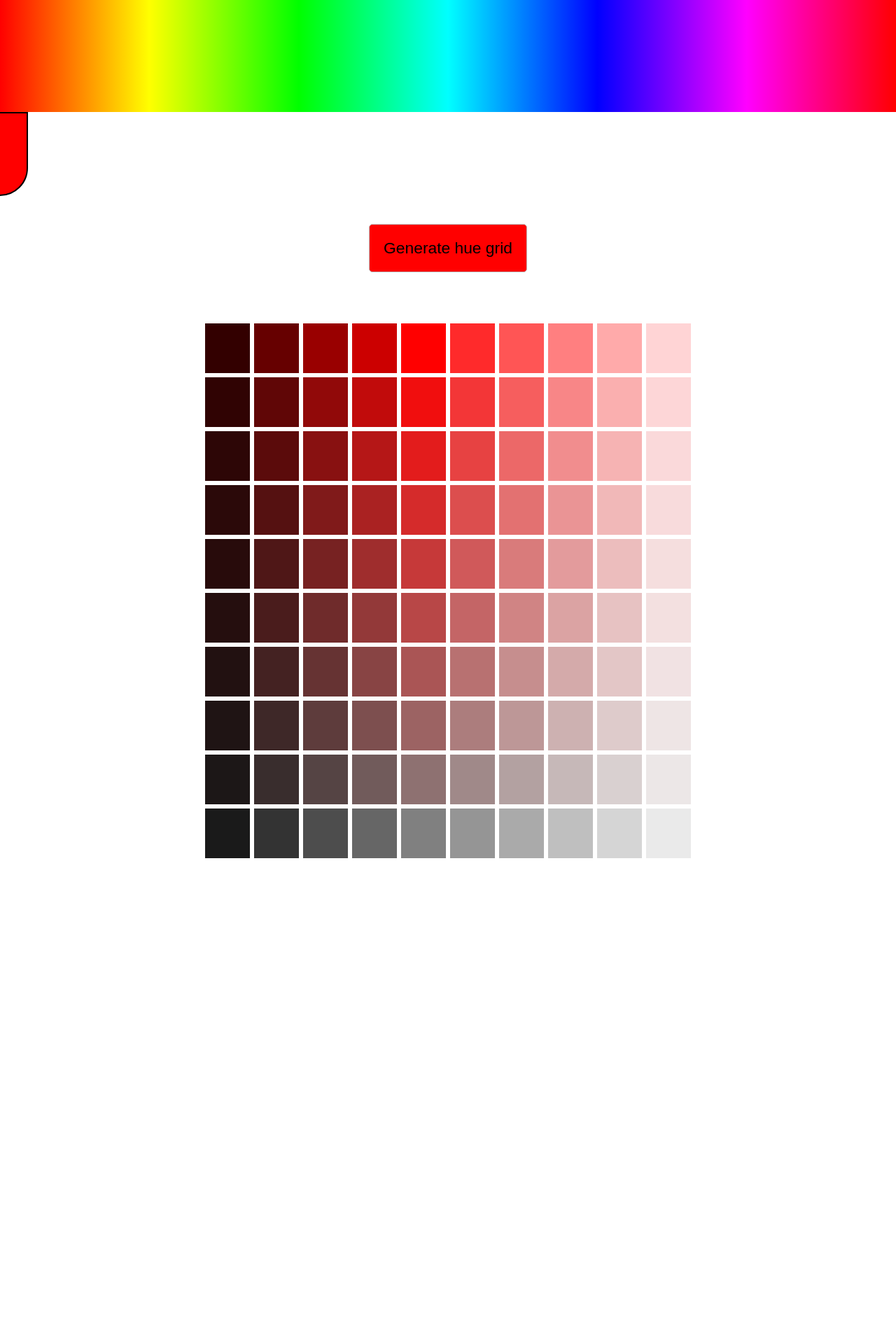
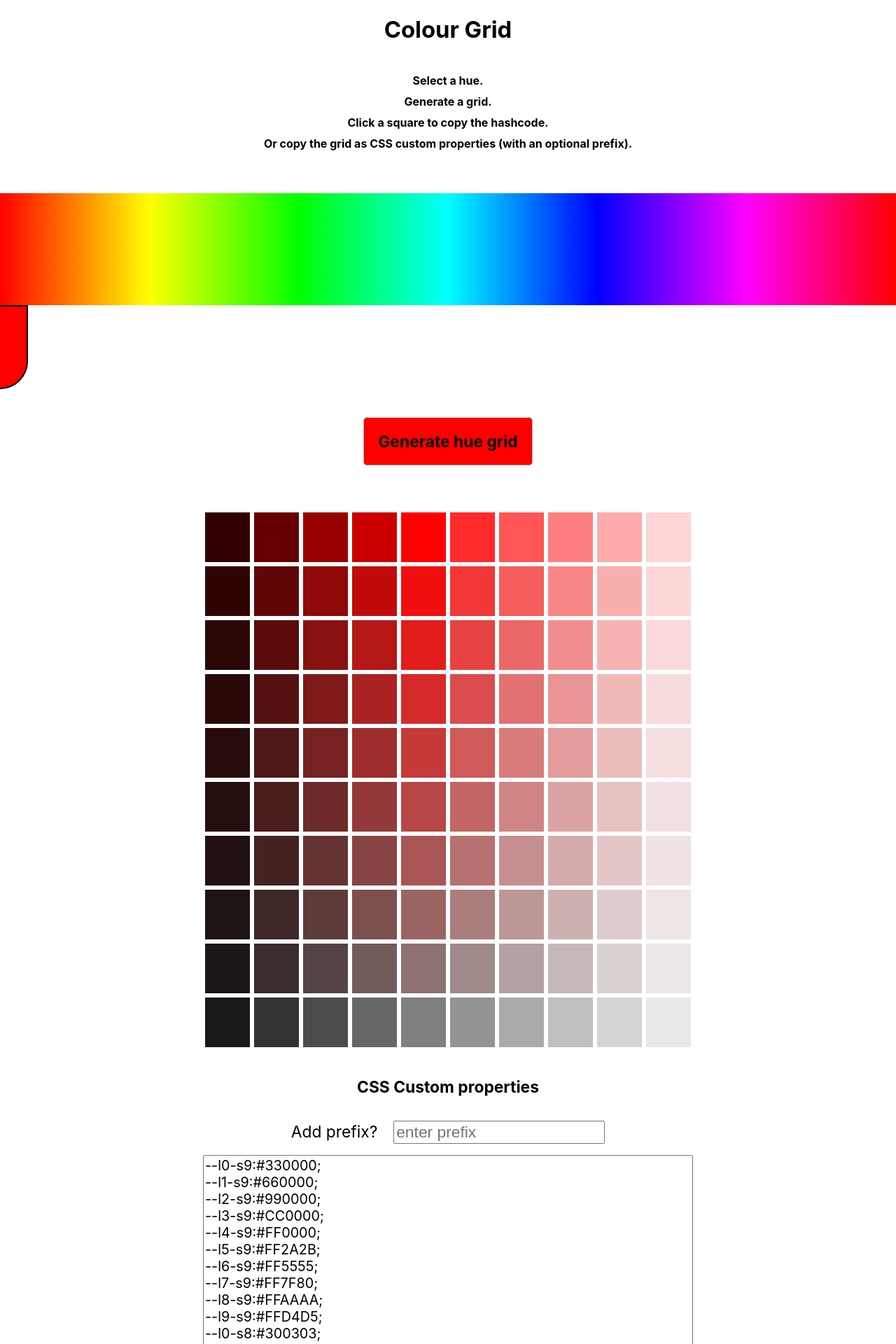
Before and after one commit to Elliotclyde/Colour-Grid, a React (Create React App) app: page / in a window 1280 px wide. Shown: the top 1920 px of the page at 70% size. Before the commit the page ends 1229 px from the top, so only its background shows below. Built offline with nearby package versions, Linux system fonts and the light colour scheme.

Commit message:
Added text and created accelorating selector

```diff
--- a/src/App.js
+++ b/src/App.js
@@ -1,6 +1,6 @@
 import React, { useState, useEffect, useRef } from 'react';
 import xToColour from './xToColour';
-import processGridColour from './GridUtils';
+import { processGridColour, rgbToHex, copyToClipBoard } from './GridUtils';
 
 function keepInScreen(x) {
   if (x < 0) {
@@ -12,12 +12,17 @@ function keepInScreen(x) {
   return x;
 }
 
-function ColourTab({ x, colour, onMouseDown,onKeyDown,onKeyUp }) {
+function keepInSpeedLimit(count){
+  var returnCount =Math.ceil(count/4)
+  return (returnCount>10)?10:returnCount;
+}
+
+function ColourTab({ x, colour, onMouseDown, onKeyDown, onKeyUp }) {
   const styles = {
     transform: `translate(calc(${x}px - 50%), 0px)`,
     backgroundColor: colour
   };
-  return <button style={styles} onKeyDown={onKeyDown} onKeyUp={onKeyUp} onMouseDown={onMouseDown} id="colour-tab"className="colour-tab"></button>;
+  return <button style={styles} onKeyDown={onKeyDown} onKeyUp={onKeyUp} onMouseDown={onMouseDown} id="colour-tab" className="colour-tab"></button>;
 }
 
 function ColourBox({ setColour, colour }) {
@@ -26,10 +31,12 @@ function ColourBox({ setColour, colour }) {
   const xRef = useRef();
   const stopBudgeInterval = useRef(() => { });
   const keyDown = useRef();
+  const keyHeldCount =useRef(0);
   const [currentWidth, setCurrentWidth] = useState(window.innerWidth);
 
+
   useEffect(() => {
-    xRef.current=x;
+    xRef.current = x;
     window.addEventListener('mouseup', onMouseUp);
     window.addEventListener('mousemove', onMouseMove);
     window.addEventListener('resize', onResize);
@@ -43,20 +50,22 @@ function ColourBox({ setColour, colour }) {
 
   function budge(direction) {
 
-    if(direction==="ArrowLeft"){
-      setX(keepInScreen(xRef.current-1));
+    if (direction === "ArrowLeft") {
+      setX(keepInScreen(xRef.current - keepInSpeedLimit(keyHeldCount.current)));
     }
-    if(direction==="ArrowRight"){
-      setX(keepInScreen(xRef.current+1));
+    if (direction === "ArrowRight") {
+      setX(keepInScreen(xRef.current + keepInSpeedLimit(keyHeldCount.current)));
     }
     setColour(xToColour(xRef.current));
     xRef.current = keepInScreen(x);
+    keyHeldCount.current=keyHeldCount.current+1;
   }
   function onKeyUp(e) {
     const key = e.key;
     if (key === keyDown.current) {
       stopBudgeInterval.current();
       keyDown.current = null;
+      keyHeldCount.current=0;
     }
   }
   function onKeyDown(e) {
@@ -104,21 +113,67 @@ function GridBuilder({ colour, gridColour, onGenerateHueGrid }) {
   const grid = createGrid(gridColour);
   return (
     <div className="grid-builder">
-      <a href="#grid"  className="hue-button" style={{ backgroundColor: colour }} onClick={onGenerateHueGrid}>Generate hue grid</a>
+      <a href="#grid" className="hue-button" id="hue-button" style={{ backgroundColor: colour }} onClick={onGenerateHueGrid}>Generate hue grid</a>
       <div className="grid-spacer"></div>
       <div id="grid" className="grid">
         {
           grid.map((row, rowIndex) => {
-            const newRow = row.map((item, columnIndex) => {
-              return <button key={`grid-item-row${rowIndex}-column-${columnIndex}`} className="grid-item"
-                style={{ backgroundColor: processGridColour(item, columnIndex, rowIndex) }}></button>
-            });
+            const newRow = row.map(
+              (item, columnIndex) => {
+                return <GridItem
+                  key={`grid-item-row${rowIndex}-column-${columnIndex}`}
+                  rowIndex={rowIndex} columnIndex={columnIndex}
+                  colour={processGridColour(item, columnIndex, rowIndex)} />
+              }
+            )
             return newRow;
           })
         }
       </div>
+      <CssVariablesText colourGrid={grid} />
     </div>
+
   );
+}
+
+function GridItem({ colour }) {
+
+  function onClick(e) {
+    copyToClipBoard(rgbToHex(colour));
+  }
+
+  return (<button
+    className="grid-item"
+    style={{ backgroundColor: colour }}
+    onClick={onClick}></button>);
+}
+
+function CssVariablesText({ colourGrid }) {
+
+  const [propPrefix, setPrefix ] = useState('');
+
+  const text = colourGrid.map((row,rowIndex) => {
+    const newRow = row.map((item,columnIndex) => {
+      const always = `-l${columnIndex}-s${9-(rowIndex)}:${rgbToHex(processGridColour(item, columnIndex, rowIndex))};\r\n`;
+      if(propPrefix===""){
+        return "-"+always;
+      }
+      else
+      return `--${propPrefix}`+always;
+    })
+    return newRow.join("");
+  }).join("");
+
+
+  return (
+    <React.Fragment>
+  <h2>CSS Custom properties</h2>
+  <div id="css-variables-title" className="prefix-cont">
+  <label className="prefix-label" htmlFor="prefix">Add prefix?</label>
+  <input id="prefix" type="text" placeholder="enter prefix" value={propPrefix} onChange={e=>setPrefix(e.target.value)} />
+  </div>
+  <textarea id="css-variables" readOnly rows="100" className="css-variables-text" value={text}></textarea>
+  </React.Fragment>);
 }
 
 function App() {
@@ -126,12 +181,18 @@ function App() {
   const [gridColour, setGridColour] = useState("rgb(255,0,0)");
 
   function onGenerateHueGrid() {
-
     setGridColour(colour);
   }
 
   return (
     <div className="app-container">
+      <h1>Colour Grid</h1>
+      <ol>
+        <li><a href="#colour-box">Select a hue.</a></li>
+        <li><a href="#hue-button">Generate a grid.</a></li>
+        <li><a href="#grid">Click a square to copy the hashcode.</a></li>
+        <li><a href="#css-variables-title">Or copy the grid as CSS custom properties (with an optional prefix).</a></li>
+        </ol>
       <ColourBox setColour={setColour} colour={colour} />
       <GridBuilder colour={colour} gridColour={gridColour} onGenerateHueGrid={onGenerateHueGrid} />
     </div>);
--- a/src/GridUtils.js
+++ b/src/GridUtils.js
@@ -2,67 +2,90 @@
 
 
 
-export default function processGridColour(colour, columnIndex,rowIndex){
+export function processGridColour(colour, columnIndex, rowIndex) {
 
-    function rgbToIntArray(rgb){
-        return rgb.replace(/ /g,'').slice(4, -1).split(',').map(e=>parseInt(e));
-    }
-
-    function getColoursFromRgbArray(rgbArray){
-        const primary = rgbArray.findIndex(e=>e===255);
-        const zeroColour = rgbArray.findIndex(e=>e===0);
-        const thirdColour = rgbArray.findIndex((e,i)=>(i!==primary&&i!==zeroColour));
+  function getColoursFromRgbArray(rgbArray) {
+    const primary = rgbArray.findIndex(e => e === 255);
+    const zeroColour = rgbArray.findIndex(e => e === 0);
+    const thirdColour = rgbArray.findIndex((e, i) => (i !== primary && i !== zeroColour));
     return {
-            primary:primary,
-            zeroColour:zeroColour,
-            thirdColour:thirdColour
+      primary: primary,
+      zeroColour: zeroColour,
+      thirdColour: thirdColour
     };
   }
 
-      function lightenRgbBy(rgb,amount){
-          const numberOfLightens = 6;
-          const rgbArray = rgbToIntArray(rgb);
-          const {zeroColour,thirdColour} = getColoursFromRgbArray(rgbArray);
-
-          const returnArray = [...rgbArray];
-          returnArray[zeroColour] = rgbArray[zeroColour]+((255/numberOfLightens)*amount);
-          returnArray[thirdColour] = Math.round(rgbArray[thirdColour] + ((255 - rgbArray[thirdColour])/numberOfLightens)*amount);
-          console.log();
-          return(`rgb(${returnArray.join()})`);
-      }
-
-
-
-      function darkenRgbBy(rgb,amount){
-        const numberOfDarkens = 5;
-        const rgbArray = rgbToIntArray(rgb);
-        const {primary,thirdColour} = getColoursFromRgbArray(rgbArray);
-        const returnArray = [...rgbArray];
-
-        returnArray[primary]= Math.round(rgbArray[primary]-((255/numberOfDarkens)*amount));
-        returnArray[thirdColour] = Math.round(rgbArray[thirdColour] - (rgbArray[thirdColour]/numberOfDarkens)*amount);
-        return(`rgb(${returnArray.join()})`);
-      }
-
-      function greyRgbBy(rgb,amount){
+  function greyRgbBy(rgb, amount) {
     const numberOfGreys = 9;
     const rgbArray = rgbToIntArray(rgb);
 
     const highest = rgbArray.indexOf(Math.max(...rgbArray));
     const lowest = rgbArray.indexOf(Math.min(...rgbArray));
-        const endGrey = (rgbArray[highest]+rgbArray[lowest])/2;
+    const endGrey = (rgbArray[highest] + rgbArray[lowest]) / 2;
 
-        const diffsToGrey = rgbArray.map(e=>(e-endGrey)/numberOfGreys);
-        const returnArray = rgbArray.map((e,i)=>e-(diffsToGrey[i]*amount));
-        return(`rgb(${returnArray.join()})`);
+    const diffsToGrey = rgbArray.map(e => (e - endGrey) / numberOfGreys);
+    const returnArray = rgbArray.map((e, i) => e - Math.round((diffsToGrey[i] * amount)));
+    return (`rgb(${returnArray.join()})`);
+  }
+
+  function lightenRgbBy(rgb, amount) {
+    const numberOfLightens = 6;
+    const rgbArray = rgbToIntArray(rgb);
+    const { zeroColour, thirdColour } = getColoursFromRgbArray(rgbArray);
+
+    const returnArray = [...rgbArray];
+    returnArray[zeroColour] = rgbArray[zeroColour] + ((255 / numberOfLightens) * amount);
+    returnArray[thirdColour] = Math.round(rgbArray[thirdColour] + ((255 - rgbArray[thirdColour]) / numberOfLightens) * amount);
+    console.log();
+    return (`rgb(${returnArray.join()})`);
   }
 
 
-      if(columnIndex<4){
-        return greyRgbBy(darkenRgbBy(colour,(4-columnIndex)),rowIndex);
+
+  function darkenRgbBy(rgb, amount) {
+    const numberOfDarkens = 5;
+    const rgbArray = rgbToIntArray(rgb);
+    const { primary, thirdColour } = getColoursFromRgbArray(rgbArray);
+    const returnArray = [...rgbArray];
+
+    returnArray[primary] = Math.round(rgbArray[primary] - ((255 / numberOfDarkens) * amount));
+    returnArray[thirdColour] = Math.round(rgbArray[thirdColour] - (rgbArray[thirdColour] / numberOfDarkens) * amount);
+    return (`rgb(${returnArray.join()})`);
   }
-      if(columnIndex>4){
-        return greyRgbBy(lightenRgbBy(colour,(columnIndex-4)),rowIndex);
+
+
+  if (columnIndex < 4) {
+    return greyRgbBy(darkenRgbBy(colour, (4 - columnIndex)), rowIndex);
   }
-      return greyRgbBy(colour,rowIndex);
+  if (columnIndex > 4) {
+    return greyRgbBy(lightenRgbBy(colour, (columnIndex - 4)), rowIndex);
   }
+  return greyRgbBy(colour, rowIndex);
+}
+
+export function rgbToHex(rgb) {
+  const [red, green, blue] = rgbToIntArray(rgb)
+  return '#' + toHex(red) + toHex(green) + toHex(blue);
+}
+
+function toHex(n) {
+  n = parseInt(n, 10);
+  if (isNaN(n)) return "00";
+  n = Math.max(0, Math.min(n, 255));
+  return "0123456789ABCDEF".charAt((n - n % 16) / 16)
+    + "0123456789ABCDEF".charAt(n % 16);
+}
+
+function rgbToIntArray(rgb) {
+  return rgb.replace(/ /g, '').slice(4, -1).split(',').map(e => parseInt(e));
+}
+
+
+export function copyToClipBoard(str) {
+  const el = document.createElement('textarea');
+  el.value = str;
+  document.body.appendChild(el);
+  el.select();
+  document.execCommand('copy');
+  document.body.removeChild(el);
+}
--- a/src/index.css
+++ b/src/index.css
@@ -5,10 +5,32 @@
 
 body{
   margin:0;
-
+  font-family: -apple-system, BlinkMacSystemFont, "Segoe UI", Roboto, Helvetica, Arial, sans-serif, "Apple Color Emoji", "Segoe UI Emoji", "Segoe UI Symbol";
+}
+a{
+  text-decoration: none;
+  color:inherit;
+}
+.app-container{
+  display: flex;
+  flex-direction: column;
+  align-items: center;
+}
+.app-container>h1{
+  font-size: calc(20px + 1vw);
+  width: fit-content;
+}
+.app-container>ol{
+  padding: 0;
+  text-align:center ;
+  list-style-type: none;
+  line-height: 30px;
+  font-weight: bold;
 }
 .colour-box-cont{
+  margin-top: 5vh;
   position: relative;
+  width: 100%;
   overflow-x: hidden;
   overflow-y: hidden;
   height: 35vh;
@@ -53,7 +75,7 @@ body{
   border: 1px solid #bbb;
   overflow: visible;
   font-size: calc(10px + 1vw);
-  font-family:  arial, helvetica, sans-serif;
+  font-weight: bold;
   color: black;
   white-space: nowrap;
   border-radius: 5px;
@@ -62,7 +84,7 @@ body{
   font-weight: bold;
 }
 .grid-spacer{
-  height:10vw;
+  height: 5vw;
   max-height: 70px;
 }
 .grid{
@@ -78,3 +100,24 @@ body{
   padding-top: 100%;
   border: white 3px solid ;
 }
+.grid-item:active{
+  border: 0;
+}
+
+h2{margin-top: 5vh;    font-size: calc(10px + 1vw);}
+.css-variables-text{
+  overflow:hidden;
+  width:80vw;
+  max-width: 700px;
+  resize: none;
+  font-family:inherit ;
+  font-size: calc(7px + 1vw);
+}
+.prefix-cont{
+  margin:1em;
+}
+.prefix-label{
+  margin-right: 1em;
+  display: inline;
+  font-size: calc(10px + 1vw);}
+  #prefix{    font-size: calc(10px + 1vw);}
```
Lines whose indentation alone changed are shown as unchanged.
